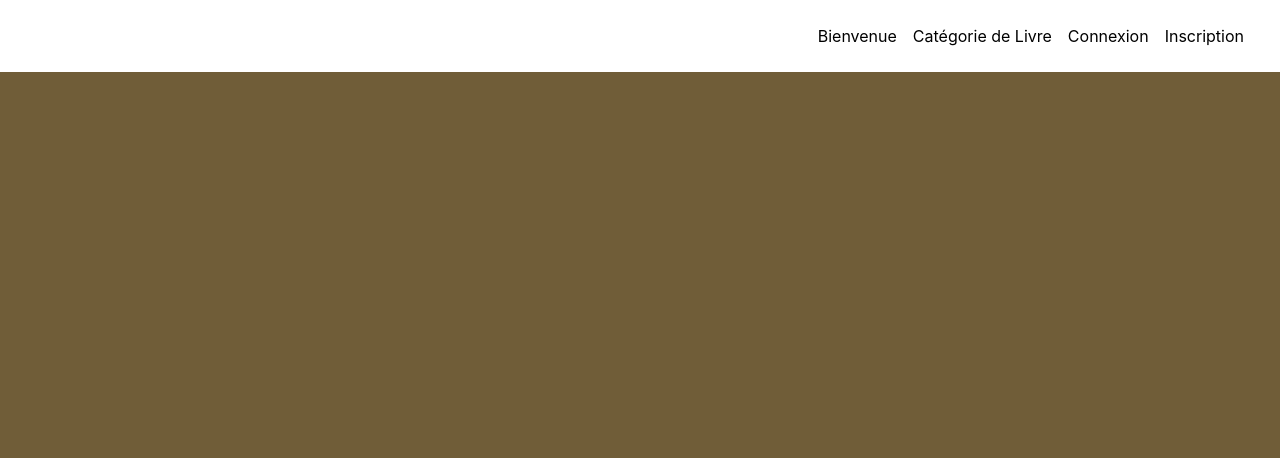
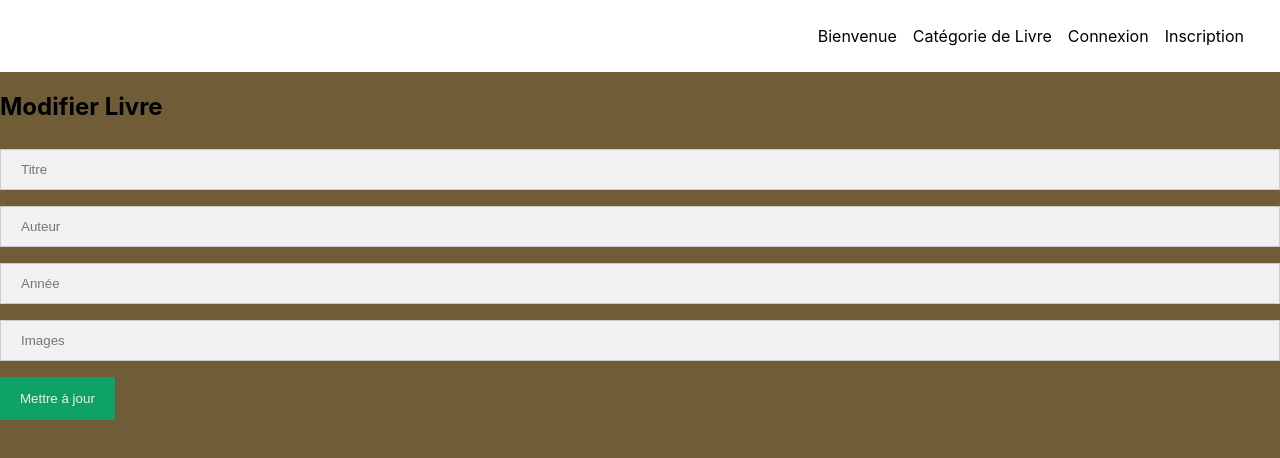
Before and after one commit to harry92300/mediatheque, a React (Create React App) app in the folder mon-app/: page /modifierlivres/1 in a window 1280 px wide. Shown: the top 458 px of the page. Built offline with nearby package versions, Linux system fonts and the light colour scheme; no server answers.

Commit message:
basse de donné

```diff
--- a/mon-app/src/App.js
+++ b/mon-app/src/App.js
@@ -8,6 +8,7 @@ import Pageadd from './composant/Pageadd'
 
 
 import { Routes, Route } from "react-router-dom"
+import ModifierLivres from './composant/ModifierLivres';
 
 function App() {
 
@@ -20,7 +21,7 @@ function App() {
       <Route path='/Connexion' element={<Connection/>} />
       <Route path='/Catégorie de Livre' element={<Categoei/>} />
       <Route path='/pageadd' element={<Pageadd/>} />
-
+      <Route path='/modifierlivres/:id' element={<ModifierLivres/>} />
 
     </Routes>
   );
--- a/mon-app/src/composant/Categori.jsx
+++ b/mon-app/src/composant/Categori.jsx
@@ -2,10 +2,13 @@ import React, { useState, useEffect } from 'react';
 import '../style/Categori.css';
 import axios from 'axios';
 import Carrousel1 from '../image/carrousel1.jpg';
+import { useNavigate } from 'react-router-dom';
+
 
 const Categori = () => {
   const [searchTerm, setSearchTerm] = useState('');
   const [livre, setLivre] = useState([]);
+  const navigate = useNavigate()
 
   useEffect(() => {
     axios.get('http://localhost:3000/livres')
@@ -16,6 +19,18 @@ const Categori = () => {
     // Mettez ici la logique pour ajouter un livre
     alert("Ajouter un livre !");
   };
+  const handleDeleteBook = (id) => {
+    // Mettez ici la logique pour supprimer le livre
+    axios.delete(`http://localhost:3000/livres/${id}`)
+    .then(response => {
+      console.log(response.data)
+      window.location.reload()
+    })
+    .catch(error => console.error('Erreur', error))
+  };
+
+
+
   return (
     <div className="categories-container">
       <div className='image1'>
@@ -47,8 +62,14 @@ const Categori = () => {
             <p>auteur: {item.auteur}</p>
             <p>annee: {item.annee}</p>
             <button onClick={handleAddBook} className="favorite styled" type="button">cliquez ici</button>
+            <button onClick={() => handleDeleteBook(item.idlivres)}>supprimer</button>
+            <button onClick={() => navigate(`/modifierlivres/${item.idlivres}`)}>MAJ</button>
+
           </div>
         ))}
+
+
+
 
     </div>
     <div className="footer">
--- /dev/null
+++ b/mon-app/src/composant/ModifierLivres.jsx
@@ -0,0 +1,59 @@
+import React, { useState, useEffect } from 'react';
+import axios from 'axios';
+import { useParams, useNavigate } from 'react-router-dom';
+
+const ModifierLivres = () => {
+  const [titre, setTitre] = useState('');
+  const [auteur, setAuteur] = useState('');
+  const [annee, setAnnee] = useState('');
+  const [images, setImages] = useState('');
+  const navigate = useNavigate()
+  // Utilisation de useParams pour récupérer l'ID depuis l'URL
+  const { id } = useParams();
+
+  useEffect(() => {
+    // Utilisation de l'ID récupéré pour charger les détails du livre à modifier
+    axios.get(`http://localhost:3000/livres/${id}`)
+      .then(response => {
+        const livre = response.data;
+        setTitre(livre.titre);
+        setAuteur(livre.auteur);
+        setAnnee(livre.annee);
+        setImages(livre.images);
+      })
+      .catch(error => {
+        console.error('Erreur lors de la récupération des détails du livre :', error);
+      });
+  }, [id]);
+
+  const handleUpdateBook = () => {
+    axios.put(`http://localhost:3000/livres/${id}`, {
+      titre: titre,
+      auteur: auteur,
+      annee: annee,
+      images: images
+    })
+    .then(response => {
+      console.log(response.data);
+      navigate('/CatégoriedeLivre')
+      // Mettez ici la logique pour gérer la réponse de la mise à jour du livre
+    })
+    .catch(error => {
+      console.error('Erreur lors de la mise à jour du livre :', error);
+      // Mettez ici la logique pour gérer les erreurs de la mise à jour du livre
+    });
+  };
+
+  return (
+    <div>
+      <h2>Modifier Livre</h2>
+      <input type="text" placeholder="Titre" value={titre} onChange={(e) => setTitre(e.target.value)} />
+      <input type="text" placeholder="Auteur" value={auteur} onChange={(e) => setAuteur(e.target.value)} />
+      <input type="text" placeholder="Année" value={annee} onChange={(e) => setAnnee(e.target.value)} />
+      <input type="text" placeholder="Images" value={images} onChange={(e) => setImages(e.target.value)} />
+      <button onClick={handleUpdateBook}>Mettre à jour</button>
+    </div>
+  );
+};
+
+export default ModifierLivres;
```
Also changed, not shown: mon-app/src/index.js (line endings or trailing spaces), 1 other file (tests, documents, lock files or other folders).
